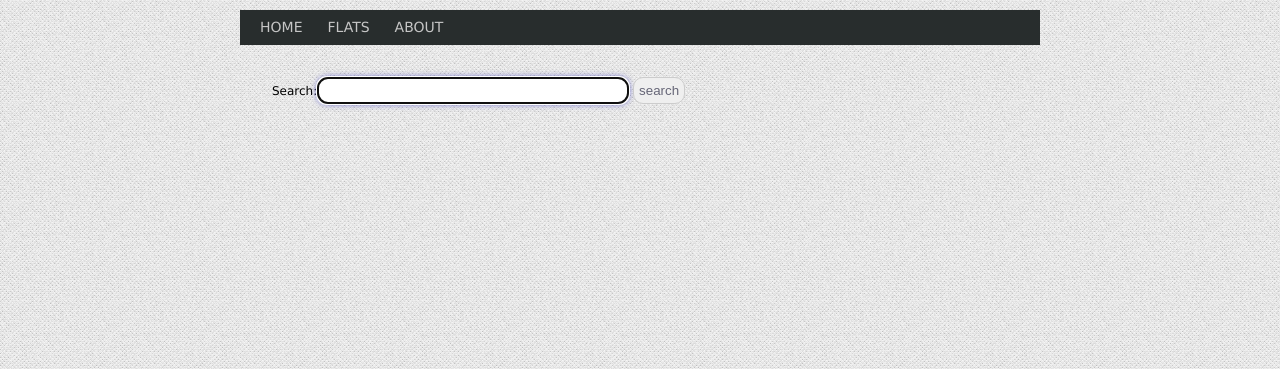
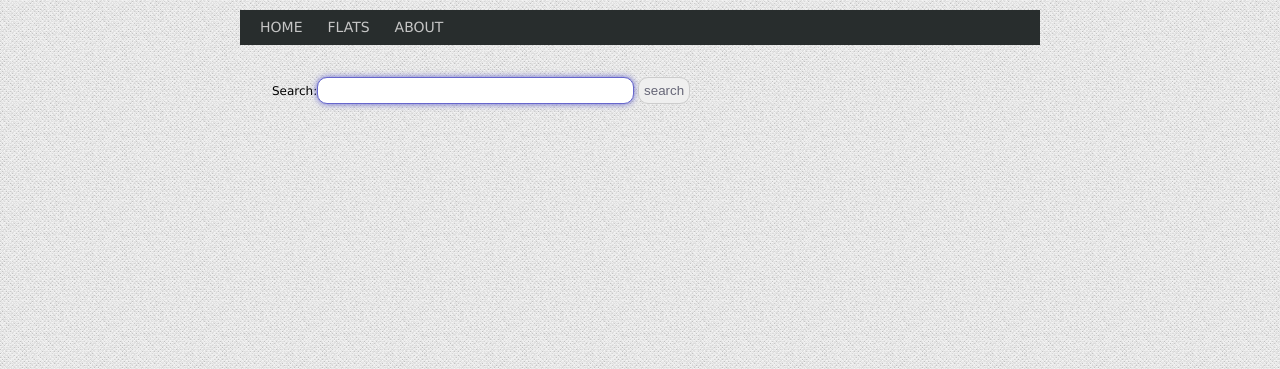
Before and after one commit to s1ider/s1idernet, a Django app: template templates/flats.html in a window 1280 px wide, with the restyled element focused. Shown: the part 51-420 px from the top of the page. Run offline with Django 3.2, Linux system fonts and the light colour scheme; the template is opened without the code that fills it, so the values that code supplies are empty.

Commit message:
removed outline for input

```diff
--- a/static/style.css
+++ b/static/style.css
@@ -361,7 +361,6 @@ div.fieldset {
 input.search	{
 	/*border: none;*/
 	border-radius: 10px;
-	/*color: #ffffff /* font color */;*/
 	padding-left: 10px;
 	width: 300px;
 }
@@ -384,4 +383,5 @@ textarea:focus {
     -moz-box-shadow: #66C 0 0 6px;
 	box-shadow: #66C 0 0 6px;
     border-color: #66C;
+    outline: none;
 }
```
